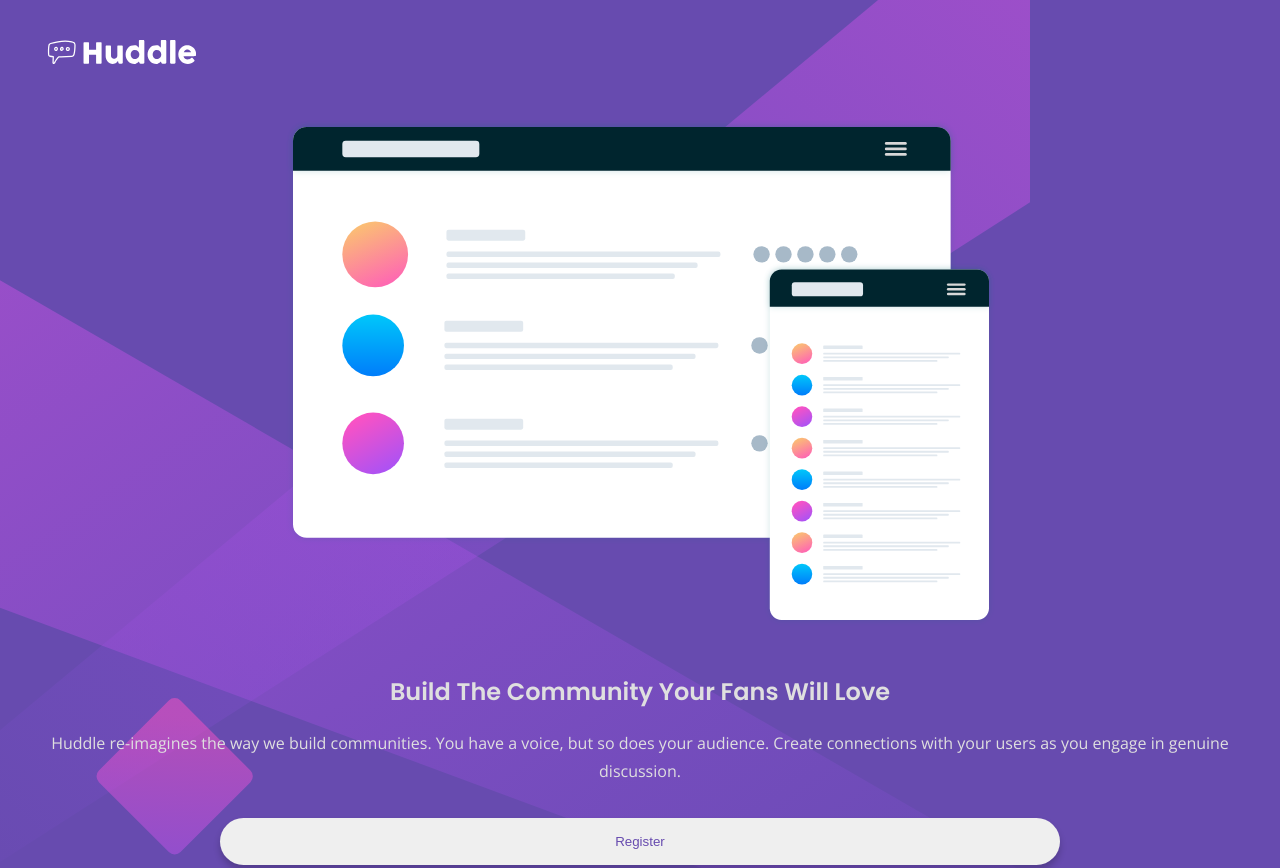
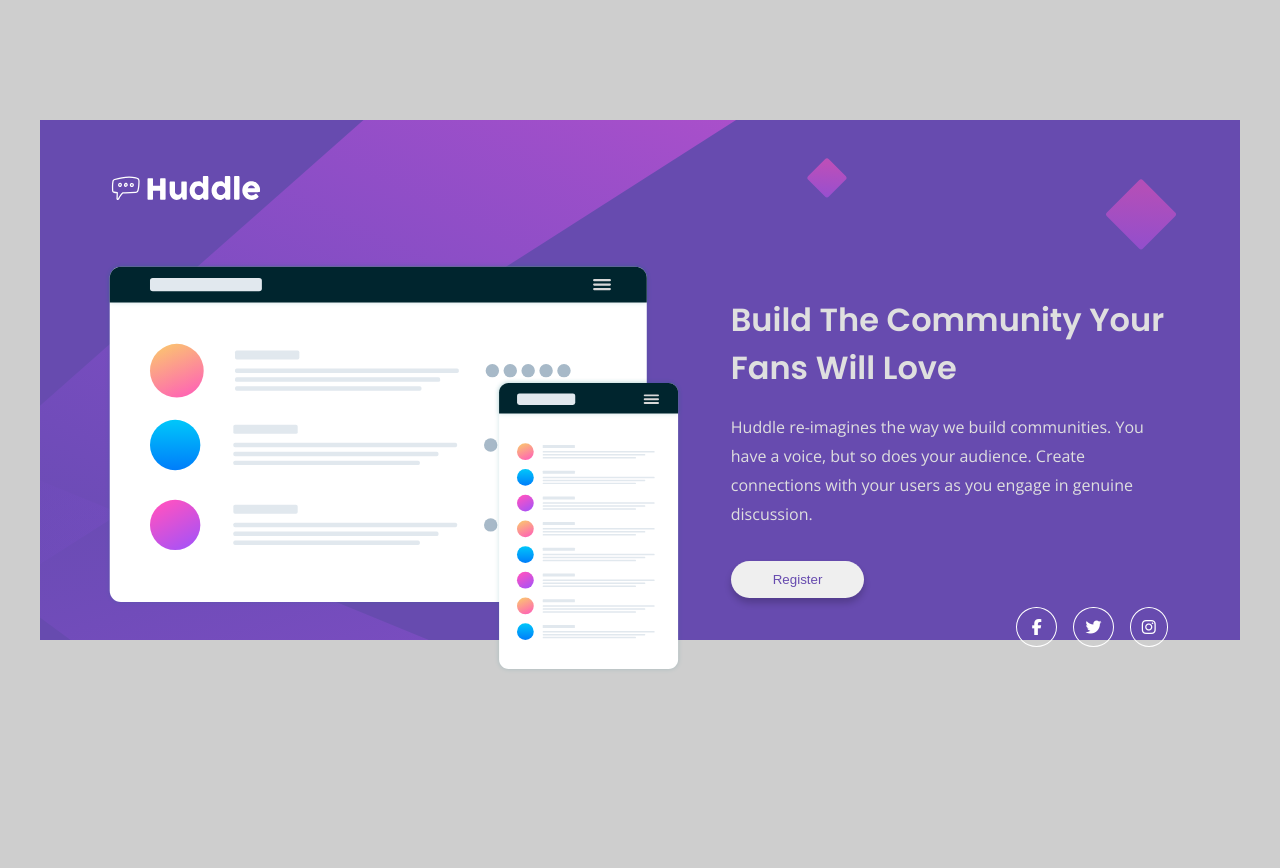
Before and after one commit to kieranpdev/huddle-landing-page, a plain HTML site: page index.html in a window 1280 px wide. Shown: the top 868 px of the page. After the commit the page ends 808 px from the top, so only its background shows below. Drawn offline with nearby package versions, Linux system fonts and the light colour scheme.

Commit message:
added large screen styles

```diff
--- a/css/huddle-styles.css
+++ b/css/huddle-styles.css
@@ -24,10 +24,11 @@ img {
 
 
 /* Mobile first styling ------------ */
+
 body {
     padding: 2rem;
     background: hsl(257, 40%, 49%) url(../images/bg-mobile.svg) no-repeat;
-    background-size: contain;
+    background-size: 100%;
     font-size: 1em; /* 16px in most browsers*/
     font-family: 'Open Sans', sans-serif;
     color: #dfdfdf;
@@ -39,7 +40,7 @@ main {
     grid-template-columns: 1fr;
 }
 
-section {
+.landing-content {
     display: flex;
     flex-direction: column;
     align-items: center;
@@ -58,7 +59,7 @@ h1 {
     font-weight: 600;
 }
 
-section p {
+.landing-content p {
     line-height: 1.8rem;
     margin-bottom: 2rem;
 }
@@ -110,3 +111,60 @@ p {
 .social-text {
     display: none;
 }
+
+/* Media queries ------------------- */
+
+@media screen and (min-width: 900px) {
+
+    body {
+        background-color: #cecece;
+        background-image: none;
+        padding-top: 15vh;
+    }
+
+    main {
+        background: hsl(257, 40%, 49%) url(../images/bg-mobile.svg) no-repeat;
+        background-size: 100%;
+        height: 60vh;
+        max-width: 1200px;
+        padding: 3rem 5vw;
+        grid-template-columns: 1.3fr 1fr;
+        gap: 3rem;
+    }
+
+    h1 {
+        margin-top: 5rem;
+    }
+
+    h1,
+    p {
+        text-align:left;
+    }
+
+    .landing-content {
+        align-items: flex-start;
+    }
+
+    .landing-content button {
+        width: 30%;
+        padding: .7rem 1rem;
+        border-radius: 25px;
+    }
+
+    .social-links {
+        align-self: flex-end;
+        margin-top: auto;
+    }
+}
+
+@media screen and (min-width: 1100px) {
+    main {
+        background: hsl(257, 40%, 49%) url(../images/bg-desktop.svg) -4rem 0rem no-repeat;
+        background-size: 100%;
+        height: 65vh;
+    }
+
+    h1 {
+        margin-top: 8rem;
+    }
+}
--- a/index.html
+++ b/index.html
@@ -16,9 +16,12 @@
 <body>
   <div class="content-wrapper">
     <main>
-      <section class="landing-content">
+        <div class=""landing-content>
           <img class="logo" src="./images/logo.svg" alt="Huddle logo image">
           <img src="./images/illustration-mockups.svg" alt="Screen mockup images">
+        </div>
+
+        <div class="landing-content">
           <h1>Build The Community Your Fans Will Love</h1>
 
           <p>Huddle re-imagines the way we build communities. You have a voice, but so does your audience.
@@ -30,7 +33,7 @@
             <a href="#"><i class="fa-brands fa-twitter"></i><span class="social-text">Twitter</span></a>
             <a href="#"><i class="fa-brands fa-instagram"></i><span class="social-text">Instagram</span></a>
           </div>
-      </section>
+        </div>
     </main>
   </div>
 
```
Lines whose indentation alone changed are shown as unchanged.
